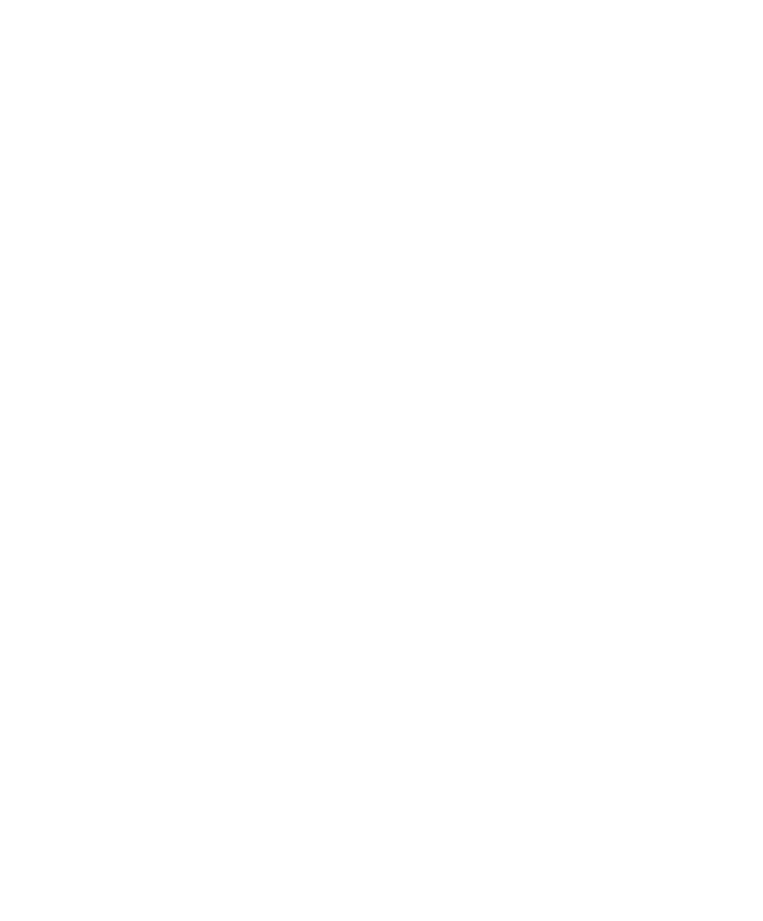
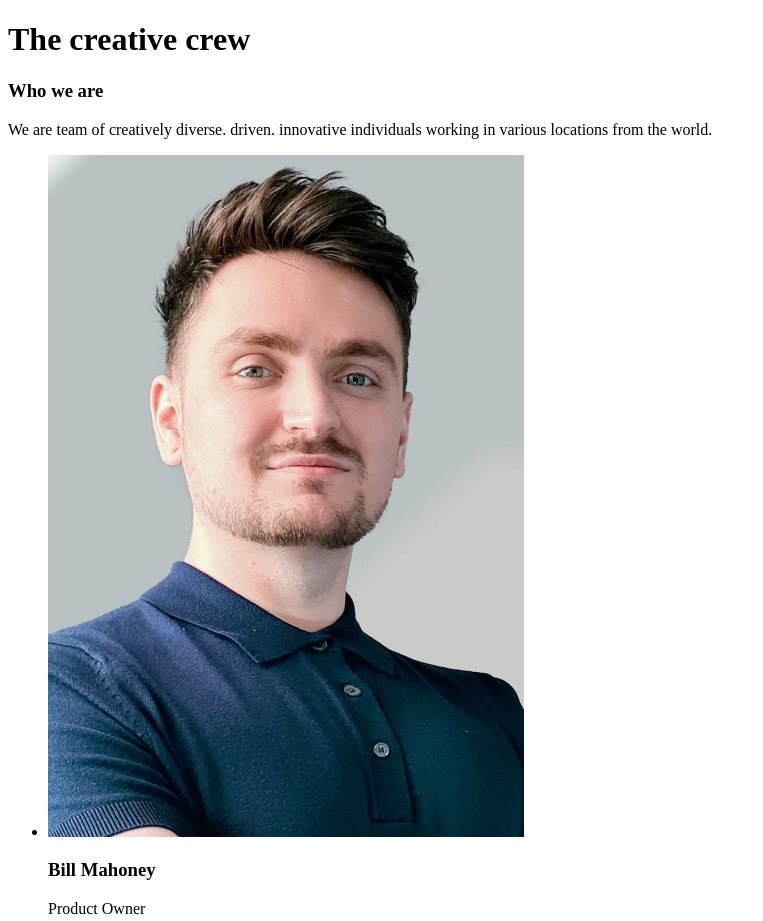
Before and after one commit to Leydisfh/My-team-page, a plain HTML site: page index.html in a window 1280 px wide. Shown: the top 921 px of the page, without its empty margins (0-763 px from the left). Before the commit the page ends 800 px from the top, so only its background shows below. Drawn offline with Linux system fonts and the light colour scheme.

Commit message:
Add header and main sections to index.html

```diff
--- a/index.html
+++ b/index.html
@@ -13,6 +13,25 @@
     <title>My team page</title>
   </head>
   <body>
+    <header class="team_header">
+      <h1 class="team_header__title">The creative crew</h1>
+    </header>
 
+    <main class="team_container">
+      <section class="team_container__texts">
+        <h3>Who we are</h3>
+        <p>We are team of creatively diverse.  driven.  innovative individuals working in various locations from the world.</p>
+      </section>
+      <section class="team_container__cards">
+        <ul class="team_container__list" id="team-container">
+        </ul>
+      </section>
+    </main>
+
+    <footer>
+      <p>Challenge by <a href="https://devchallenges.io/">Devchallenges.io</a></p>
+      <p>Created by <a href="https://linkedin.com/in/leydis-fernández">@Leydis Fernandez</a></p>
+    </footer>
+    <script src="/main.js"></script>
   </body>
 </html>
--- /dev/null
+++ b/main.js
@@ -0,0 +1,58 @@
+
+
+const team = [
+    {
+        name: 'Bill Mahoney',
+        role: 'Product Owner',
+        img: 'Assets/photo1.png'
+    },
+    {
+        name: 'Saba Cabrera',
+        role: 'Art Director',
+        img: 'Assets/photo2.png'
+    },
+    {
+        name: 'Shae Le',
+        role: 'Tech Lead',
+        img: 'Assets/photo3.png'
+    },
+    {
+        name: 'Skylah Lu',
+        role: 'UX Designer',
+        img: 'Assets/photo4.png'
+    },
+    {
+        name: 'Griff Richards',
+        role: 'Developer',
+        img: 'Assets/photo5.png'
+    },
+    {
+        name: 'Stan John',
+        role: 'Developer',
+        img: 'Assets/photo6.png'
+    }
+];
+
+
+const teamContainer = document.querySelector('#team-container');
+
+team.forEach(member => {
+    const memberDiv = document.createElement('li');
+    memberDiv.classList.add('member');
+
+    const memberImg = document.createElement('img');
+    memberImg.src = member.img;
+    memberImg.alt = member.name;
+
+    const memberName = document.createElement('h3');
+    memberName.innerText = member.name;
+
+    const memberRole = document.createElement('p');
+    memberRole.innerText = member.role;
+
+    memberDiv.appendChild(memberImg);
+    memberDiv.appendChild(memberName);
+    memberDiv.appendChild(memberRole);
+
+    teamContainer.appendChild(memberDiv);
+}   );
```
